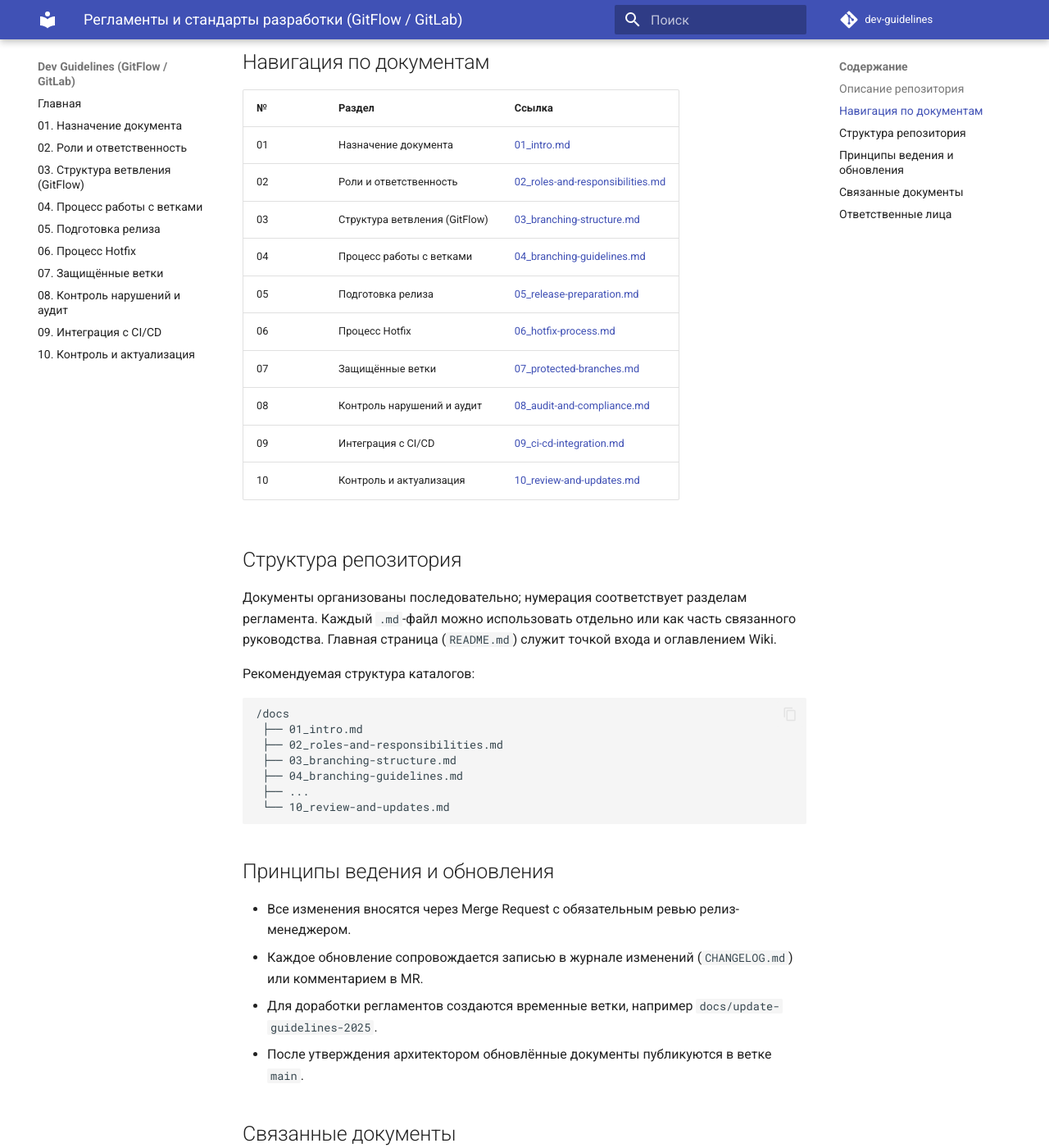
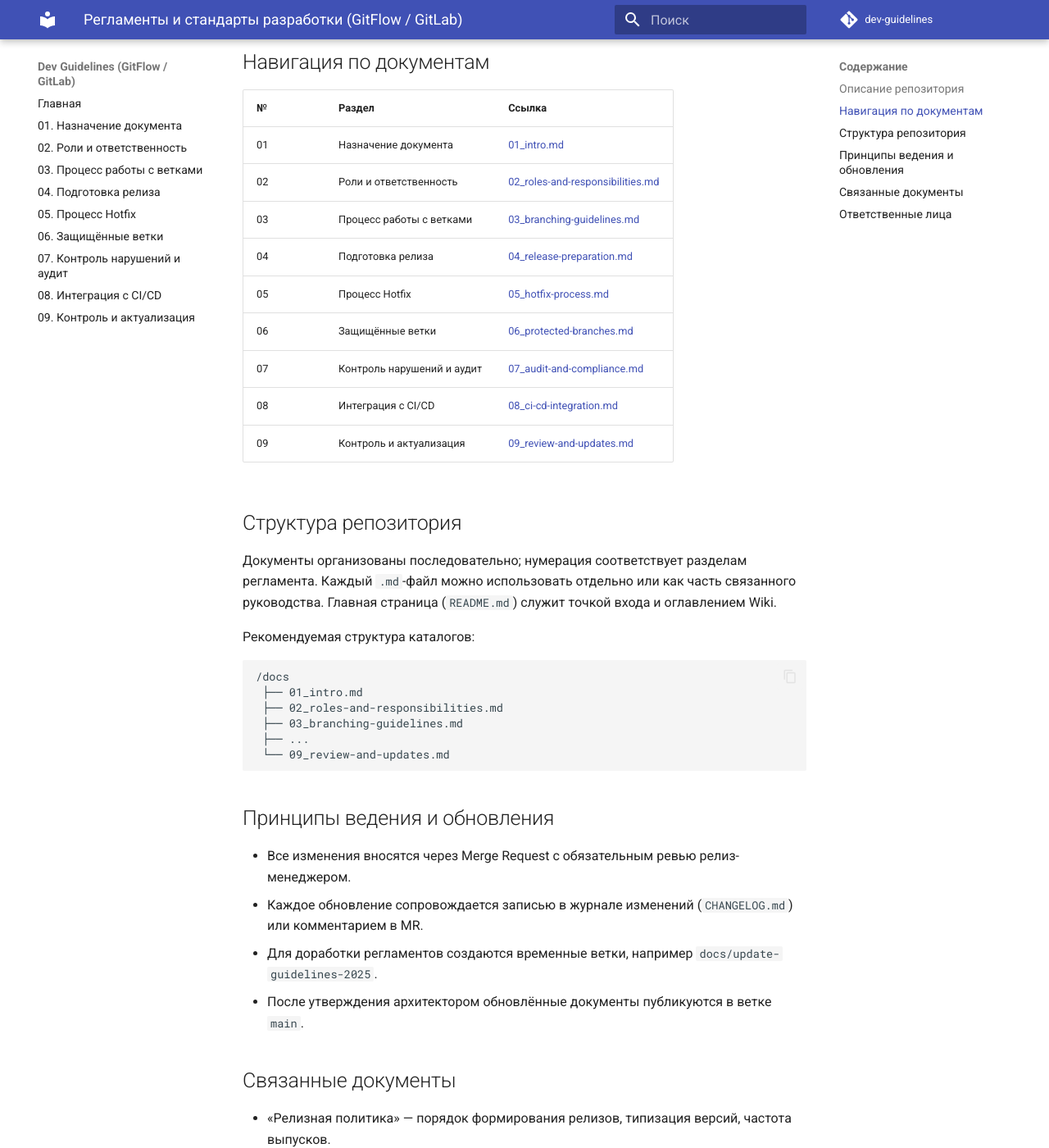
Before and after one commit to Amon-Ra-/dev-handbook, an MkDocs documentation site: the page built from docs/readme.md, in a window 1280 px wide and 1400 px high, scrolled down 701 px. Shown: the whole window at 82% size. Built offline with MkDocs 1.6.1 and Material for MkDocs 9.7.7, drawn with Linux system fonts in a browser that asks for light colours.

Commit message:
Изменение структуры репозитория. Удален файл со структуро ветвления, содержимое перенесен в файл процесс работы с ветками. Остальные файлы изменены с нумерацией. В шаблонах изменена нумерация файлов

````diff
--- a/docs/readme.md
+++ b/docs/readme.md
@@ -21,14 +21,13 @@
 |----|----------------------------------------|--------------------------------------|
 | 01 | Назначение документа                   | [01_intro.md](01_intro.md)                      |
 | 02 | Роли и ответственность                 | [02_roles-and-responsibilities.md](02_roles-and-responsibilities.md)   |
-| 03 | Структура ветвления (GitFlow)          | [03_branching-structure.md](03_branching-structure.md)          |
-| 04 | Процесс работы с ветками               | [04_branching-guidelines.md](04_branching-guidelines.md)            |
-| 05 | Подготовка релиза                      | [05_release-preparation.md](05_release-preparation.md)          |
-| 06 | Процесс Hotfix                         | [06_hotfix-process.md](06_hotfix-process.md)               |
-| 07 | Защищённые ветки                       | [07_protected-branches.md](07_protected-branches.md)           |
-| 08 | Контроль нарушений и аудит             | [08_audit-and-compliance.md](08_audit-and-compliance.md)         |
-| 09 | Интеграция с CI/CD                     | [09_ci-cd-integration.md](09_ci-cd-integration.md)            |
-| 10 | Контроль и актуализация                | [10_review-and-updates.md](10_review-and-updates.md)           |
+| 03 | Процесс работы с ветками               | [03_branching-guidelines.md](03_branching-guidelines.md)            |
+| 04 | Подготовка релиза                      | [04_release-preparation.md](04_release-preparation.md)          |
+| 05 | Процесс Hotfix                         | [05_hotfix-process.md](05_hotfix-process.md)               |
+| 06 | Защищённые ветки                       | [06_protected-branches.md](06_protected-branches.md)           |
+| 07 | Контроль нарушений и аудит             | [07_audit-and-compliance.md](07_audit-and-compliance.md)         |
+| 08 | Интеграция с CI/CD                     | [08_ci-cd-integration.md](08_ci-cd-integration.md)            |
+| 09 | Контроль и актуализация                | [09_review-and-updates.md](09_review-and-updates.md)           |
 
 ## Структура репозитория
 
@@ -40,10 +39,9 @@
 /docs
  ├── 01_intro.md
  ├── 02_roles-and-responsibilities.md
- ├── 03_branching-structure.md
- ├── 04_branching-guidelines.md
+ ├── 03_branching-guidelines.md
  ├── ...
- └── 10_review-and-updates.md
+ └── 09_review-and-updates.md
 ```
 
 ## Принципы ведения и обновления
--- a/mkdocs.yml
+++ b/mkdocs.yml
@@ -12,14 +12,13 @@ nav:
   - Главная: README.md
   - 01. Назначение документа: 01_intro.md
   - 02. Роли и ответственность: 02_roles-and-responsibilities.md
-  - 03. Структура ветвления (GitFlow): 03_branching-structure.md
-  - 04. Процесс работы с ветками: 04_branching-guidelines.md
-  - 05. Подготовка релиза: 05_release-preparation.md
-  - 06. Процесс Hotfix: 06_hotfix-process.md
-  - 07. Защищённые ветки: 07_protected-branches.md
-  - 08. Контроль нарушений и аудит: 08_audit-and-compliance.md
-  - 09. Интеграция с CI/CD: 09_ci-cd-integration.md
-  - 10. Контроль и актуализация: 10_review-and-updates.md
+  - 03. Процесс работы с ветками: 03_branching-guidelines.md
+  - 04. Подготовка релиза: 04_release-preparation.md
+  - 05. Процесс Hotfix: 05_hotfix-process.md
+  - 06. Защищённые ветки: 06_protected-branches.md
+  - 07. Контроль нарушений и аудит: 07_audit-and-compliance.md
+  - 08. Интеграция с CI/CD: 08_ci-cd-integration.md
+  - 09. Контроль и актуализация: 09_ci-cd-integration.md
 
 theme:
   name: material
````
Also changed, not shown: SUMMARY.md (+7 -8 lines), docs/04_release-preparation.md (added), docs/05_hotfix-process.md (added), docs/05_release-preparation.md (deleted), docs/06_hotfix-process.md (deleted), docs/06_protected-branches.md (added), docs/07_audit-and-compliance.md (added), docs/07_protected-branches.md (deleted), docs/08_audit-and-compliance.md (deleted), docs/08_ci-cd-integration.md (added), docs/09_ci-cd-integration.md (deleted), docs/09_review-and-updates.md (added), docs/10_review-and-updates.md (deleted).
